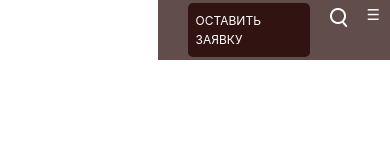
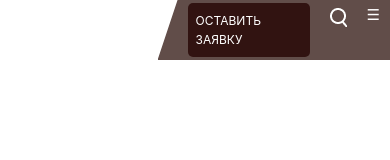
Before and after one commit to diana-nikolaeva/mind-berau-test, a Vue app: page / in a window 390 px wide. Before the commit this address had no page. Shown: the top 160 px of the page. Built offline with nearby package versions, Linux system fonts and the light colour scheme; the HTML template or start-up script is replaced by a standard one.

Commit message:
clip-path for top-menu phone

```diff
--- a/src/App.vue
+++ b/src/App.vue
@@ -1,5 +1,4 @@
 <script setup lang="ts">
-import { RouterView } from 'vue-router'
 import MainMenu from './components/mainMenu.vue'
 </script>
 
--- a/src/components/mainMenu.vue
+++ b/src/components/mainMenu.vue
@@ -1,18 +1,26 @@
+<script setup lang="ts">
+import { ref } from 'vue'
+
+const isHidden = ref(true)
+function openPhoneMenu() {
+  isHidden.value = !isHidden.value
+}
+</script>
 <template>
   <header>
     <nav>
       <div class="container-main-menu">
-          <ul class="top-menu top-menu_hidden">
+        <ul class="top-menu" :class="{ 'top-menu_hidden': isHidden }">
           <li class="top-menu__item">Товары</li>
-            <li  class="top-menu__item">Услуги</li>
-            <li  class="top-menu__item">Компания</li>
+          <li class="top-menu__item">Услуги</li>
+          <li class="top-menu__item">Компания</li>
         </ul>
-        <div class="container">
+        <div class="container container_phone">
           <div class="btn-order">Оставить заявку</div>
           <div class="contacts contacts_hidden">Контакты</div>
           <a href="#" class="search"></a>
           <div class="toggle-language toggle-language_hidden">EN</div>
-          <div class="btn-open-phone-menu">&#9776;</div>
+          <div @click="openPhoneMenu" class="btn-open-phone-menu">&#9776;</div>
         </div>
       </div>
     </nav>
@@ -20,43 +28,59 @@
 </template>
 
 <style scooped lang="scss">
-.container-main-menu{
+.container-main-menu {
   display: flex;
-  background:#614D49;
   color: #fff;
-  height: 60px;
+  min-height: 60px;
   align-content: center;
+  justify-content: center;
   flex-wrap: wrap;
-@media screen and (min-width:1024px) {
+  flex-direction: column-reverse;
+
+  @media screen and (min-width: 1024px) {
     height: 45px;
   }
 }
-nav{
+nav {
   display: flex;
   flex-direction: row;
   justify-content: flex-end;
 
-  .top-menu{
+  .top-menu {
     display: flex;
+    flex-direction: column;
+    position: absolute;
+    top:60px;
+    right: 0;
+    left: 0;
+    background: #614d49;
+    padding: 10px 0;
+    @media screen and (min-width: 1024px) {
       flex-direction: row;
+      position: relative;
     }
-  .top-menu_hidden{
+  }
+  .top-menu_hidden {
     display: none;
   }
 
-  .top-menu__item{
+  .top-menu__item {
     list-style: none;
+    margin-right: 10px;
+    text-align: center;
   }
 }
- .container{
+.container {
   display: flex;
   flex-direction: row;
-  height: 38px;
+  height: 100%;
+  background: #614d49;
   padding-right: 10px;
   padding-left: 10px;
   align-content: center;
   flex-wrap: wrap;
-  .search{
+  clip-path: polygon(20px 0, 100% 0, 100% 100%, 0 100%);
+  .search {
     background-image: url('icons/searchIcon.png');
     background-repeat: no-repeat;
     width: 17px;
@@ -64,7 +88,7 @@ nav{
     height: 19px;
     margin-top: 5px;
   }
-  .btn-order{
+  .btn-order {
     background-color: #311311;
     width: 106px;
     font-size: 12px;
@@ -73,23 +97,21 @@ nav{
     margin-left: 20px;
     text-transform: uppercase;
     box-sizing: content-box;
-
   }
-  .btn-open-phone-menu{
+  .btn-open-phone-menu {
     margin-left: 20px;
   }
-  .toggle-language{
+  .toggle-language {
     margin-left: 20px;
-    &.toggle-language_hidden{
+    &.toggle-language_hidden {
       display: none;
     }
   }
-  .contacts{
+  .contacts {
     margin-left: 20px;
-    &.contacts_hidden{
+    &.contacts_hidden {
       display: none;
     }
   }
 }
-
 </style>
--- a/src/main.ts
+++ b/src/main.ts
@@ -2,10 +2,9 @@ import './assets/main.css'
 
 import { createApp } from 'vue'
 import App from './App.vue'
-import router from './router'
 
 const app = createApp(App)
 
-app.use(router)
+// app.use(router)
 
 app.mount('#app')
```
Lines whose indentation alone changed are shown as unchanged.
